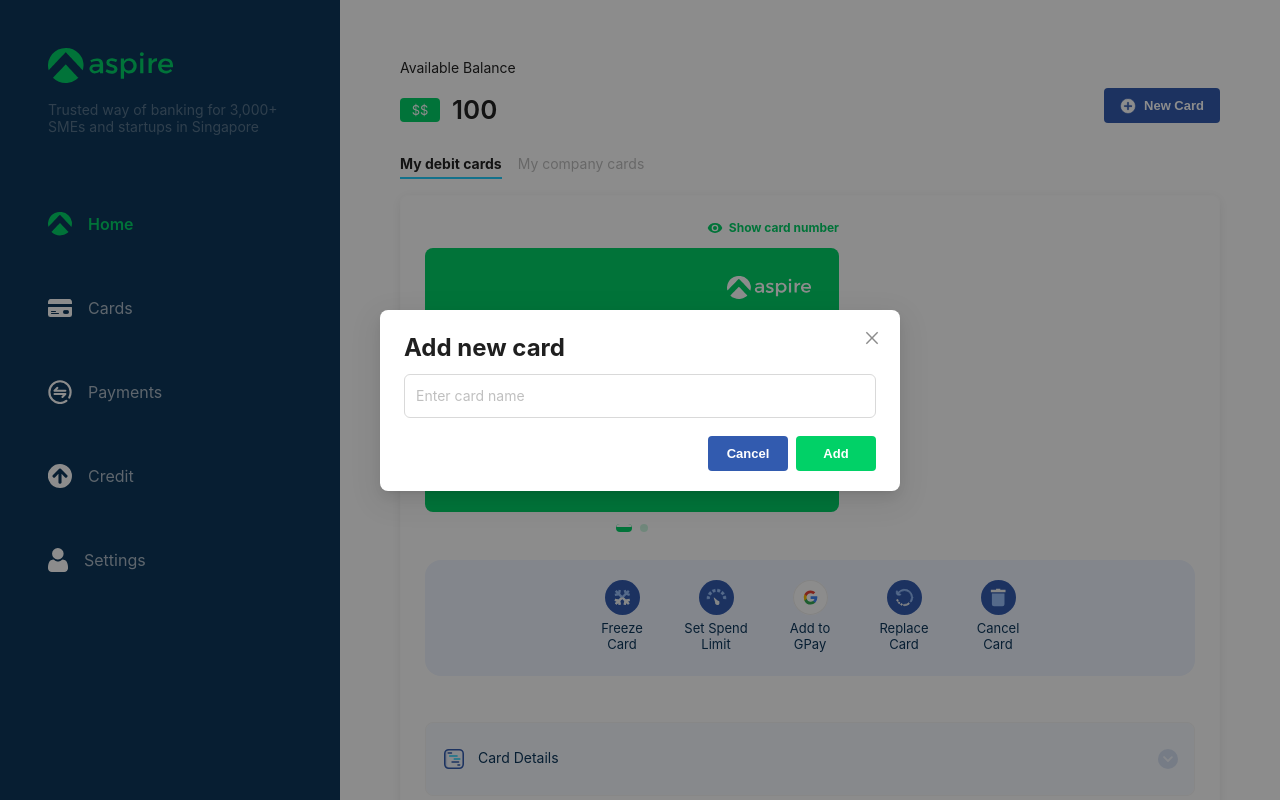
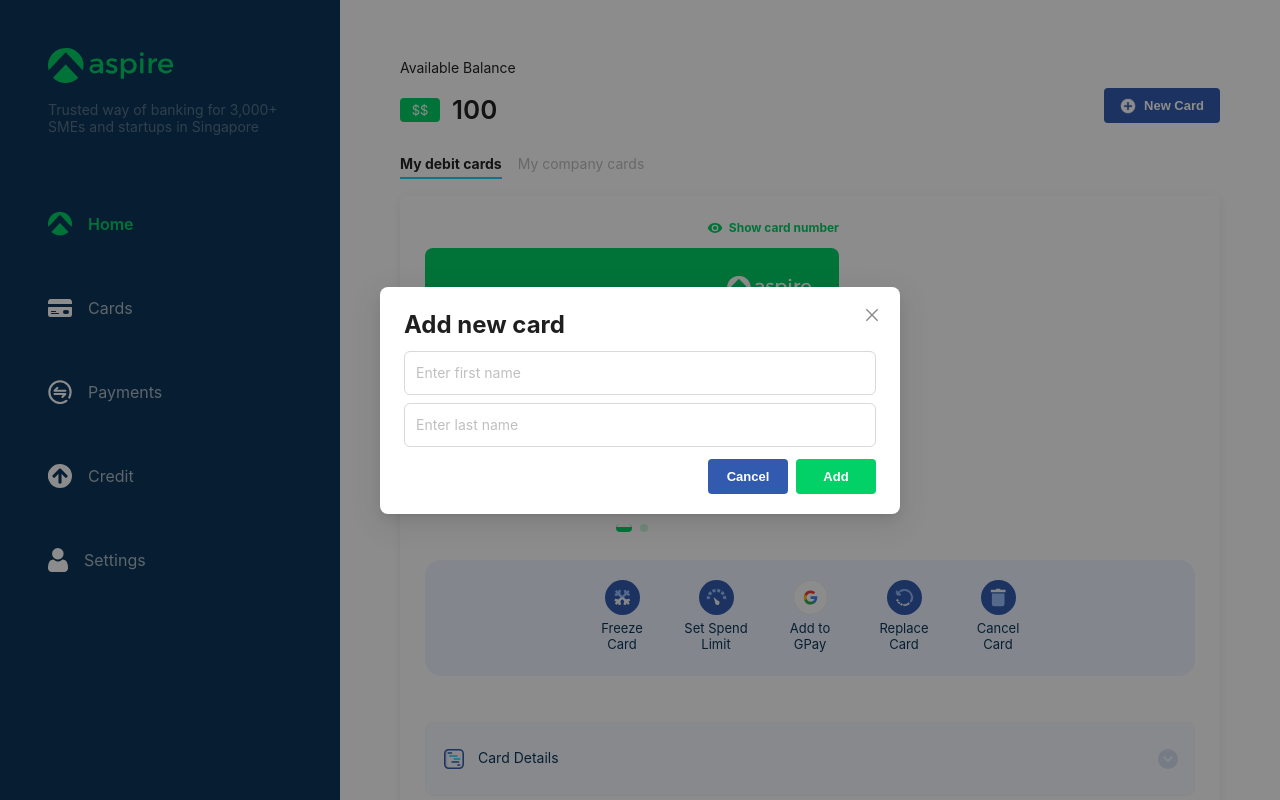
Before and after one commit to Bhavin789/aspire-app, a React (Create React App) app: page / in a window 1280 px wide. Both pictures are taken after a click on the button "New Card". Shown: the top 800 px of the page. Built offline with nearby package versions, Linux system fonts and the light colour scheme; the HTML template or start-up script is replaced by a standard one.

Commit message:
refactor: add basic validation

```diff
--- a/package.json
+++ b/package.json
@@ -13,7 +13,8 @@
     "react-scripts": "5.0.1",
     "styled-components": "^6.1.11",
     "typescript": "^4.4.2",
-    "web-vitals": "^2.1.0"
+    "web-vitals": "^2.1.0",
+    "yup": "^1.4.0"
   },
   "scripts": {
     "start": "react-scripts start",
--- a/src/components/generic/Input.tsx
+++ b/src/components/generic/Input.tsx
@@ -21,13 +21,36 @@
     }
 `;
 
+const InputWrapper = styled.div`
+    display: flex;
+    flex-direction: column;
+    gap: 4px;
+`;
+
+const ErrorWrapper = styled.span`
+    color: ${() => colorTokens.light.error};
+    font-size: 10px;
+`;
+
 interface InputProps {
     placeholder?: string;
     onChange: (event: React.ChangeEvent<HTMLInputElement>) => void;
+    value?: string | number;
+    error?: string;
 }
 
-const Input = ({ placeholder, onChange }: InputProps) => {
-    return <StyledInput placeholder={placeholder} onChange={onChange} />;
+const Input = ({ placeholder, onChange, value, error }: InputProps) => {
+    return (
+        <InputWrapper>
+            <StyledInput
+                placeholder={placeholder}
+                onChange={onChange}
+                value={value}
+                status={error ? "error" : ""}
+            />
+            {error ? <ErrorWrapper>{error}</ErrorWrapper> : null}
+        </InputWrapper>
+    );
 };
 
 export default Input;
--- a/src/components/generic/PrimaryButton.tsx
+++ b/src/components/generic/PrimaryButton.tsx
@@ -2,7 +2,10 @@
 import { colorTokens } from "../../designTokens";
 import { ButtonVariant } from "../../constants/common";
 
-const StyledButton = styled.button<{ variant: ButtonVariant }>`
+const StyledButton = styled.button<{
+    variant: ButtonVariant;
+    isDisabled?: boolean;
+}>`
     height: 35px;
     background: ${props => colorTokens.light.button[props.variant]};
     border-radius: 4px;
@@ -17,6 +20,8 @@
     display: flex;
     justify-content: center;
     align-items: center;
+    opacity: ${props => (props.isDisabled ? 0.5 : 1)};
+    cursor: ${props => (props.isDisabled ? "not-allowed" : "pointer")};
 `;
 
 const IconWrapper = styled.span`
@@ -29,16 +34,22 @@
     text: string;
     icon?: React.ReactNode;
     variant: ButtonVariant;
+    isDisabled?: boolean;
 }
 
 const PrimaryButton = ({
     onClick,
     text,
     icon,
-    variant
+    variant,
+    isDisabled
 }: PrimaryButtonProps) => {
     return (
-        <StyledButton onClick={onClick} variant={variant}>
+        <StyledButton
+            onClick={onClick}
+            variant={variant}
+            isDisabled={isDisabled}
+        >
             {icon ? <IconWrapper>{icon}</IconWrapper> : null}
             {text}
         </StyledButton>
--- a/src/designTokens.ts
+++ b/src/designTokens.ts
@@ -6,6 +6,7 @@
         textSecondary: "#AAAAAA",
         brand: "#01D167",
         border: "#F5F5F5",
+        error: "red",
         button: {
             primary: "#325BAF",
             brand: "#01D167"
--- a/src/pages/cards/components/NewCardModal.tsx
+++ b/src/pages/cards/components/NewCardModal.tsx
@@ -1,10 +1,11 @@
 import React, { useState } from "react";
 import { Modal } from "antd";
-import PrimaryButton from "../../../components/generic/PrimaryButton";
 import { styled } from "styled-components";
 import debounce from "lodash.debounce";
 import { useDispatch } from "react-redux";
+import { ValidationError, object, string } from "yup";
 
+import PrimaryButton from "../../../components/generic/PrimaryButton";
 import { generateRandomCreditCardDetails } from "../../../utils/getRandomCardDetails";
 import { ButtonVariant } from "../../../constants/common";
 import Input from "../../../components/generic/Input";
@@ -15,6 +16,9 @@
 const ContentWrapper = styled.div`
     min-height: 50px;
     margin: auto;
+    display: flex;
+    flex-direction: column;
+    gap: 8px;
 `;
 
 const FooterWrapper = styled.div`
@@ -35,9 +39,14 @@
 
 const NewCardModal: React.FC = () => {
     const [isModalOpen, setIsModalOpen] = useState(false);
-    const [cardName, setCardName] = useState("");
 
-    const [error, setError] = useState("");
+    const [firstName, setFirstName] = useState("");
+    const [lastName, setLastName] = useState("");
+
+    const [firstNameError, setFirstNameError] = useState("");
+    const [lastNameError, setLastNameError] = useState("");
+
+    const isAddButtonDisabled = !firstName || !lastName;
 
     const handleShowModal = () => {
         setIsModalOpen(true);
@@ -46,7 +55,24 @@
     const dispatch = useDispatch();
 
     const handleOk = () => {
-        const cardDetails = generateRandomCreditCardDetails(cardName);
+        let hasError = false;
+        if (!firstName) {
+            hasError = true;
+            setFirstNameError("First name is a required field");
+        }
+
+        if (!lastName) {
+            hasError = true;
+            setLastNameError("Last name is a required field");
+        }
+
+        if (hasError) {
+            return;
+        }
+
+        const cardDetails = generateRandomCreditCardDetails(
+            `${firstName} ${lastName}`
+        );
         dispatch(cardsSlice.actions.appendCardDetails(cardDetails));
         setIsModalOpen(false);
     };
@@ -55,13 +81,41 @@
         setIsModalOpen(false);
     };
 
-    const handleInputChange = debounce(
+    const handleFirstNameChange = debounce(
         (event: React.ChangeEvent<HTMLInputElement>) => {
             const value = event.target.value;
-            setCardName(value);
+
+            if (!value) {
+                setFirstNameError("First name is a required field");
+            } else {
+                setFirstNameError("");
+            }
+            setFirstName(value);
         },
         500
     );
+
+    const handleLastNameChange = debounce(
+        (event: React.ChangeEvent<HTMLInputElement>) => {
+            const value = event.target.value;
+
+            if (!value) {
+                setLastNameError("First name is a required field");
+            } else {
+                setLastNameError("");
+            }
+
+            setLastName(value);
+        },
+        500
+    );
+
+    const handleReset = () => {
+        setFirstName("");
+        setLastName("");
+        setFirstNameError("");
+        setLastNameError("");
+    };
 
     const buttons = [
         <PrimaryButton
@@ -95,11 +149,18 @@
                 centered={true}
                 destroyOnClose={true}
                 footer={<FooterWrapper>{buttons}</FooterWrapper>}
+                afterClose={handleReset}
             >
                 <ContentWrapper>
                     <Input
-                        placeholder="Enter card name"
-                        onChange={handleInputChange}
+                        placeholder="Enter first name"
+                        onChange={handleFirstNameChange}
+                        error={firstNameError}
+                    />
+                    <Input
+                        placeholder="Enter last name"
+                        onChange={handleLastNameChange}
+                        error={lastNameError}
                     />
                 </ContentWrapper>
             </StyledModal>
```
Also changed, not shown: 1 other file (tests, documents, lock files or other folders).
